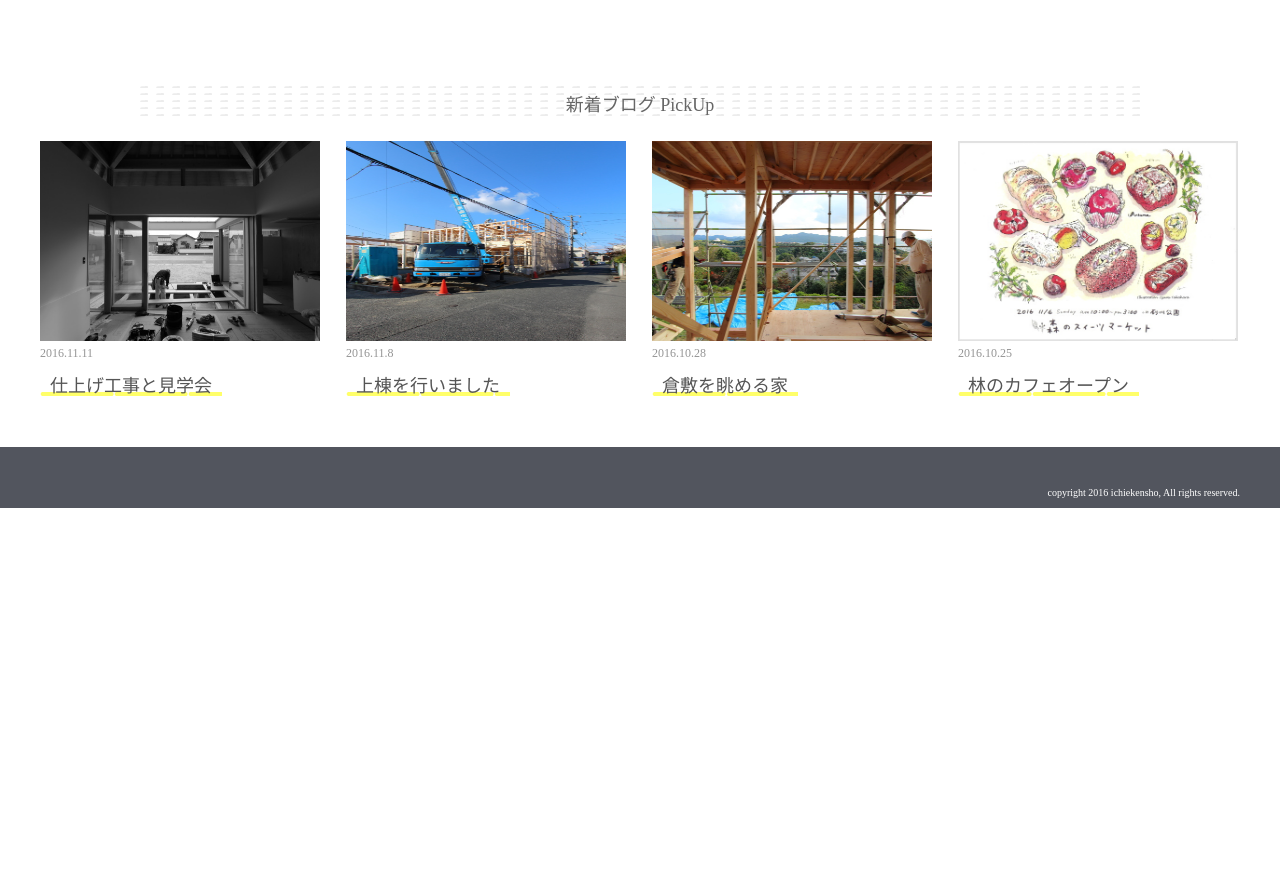
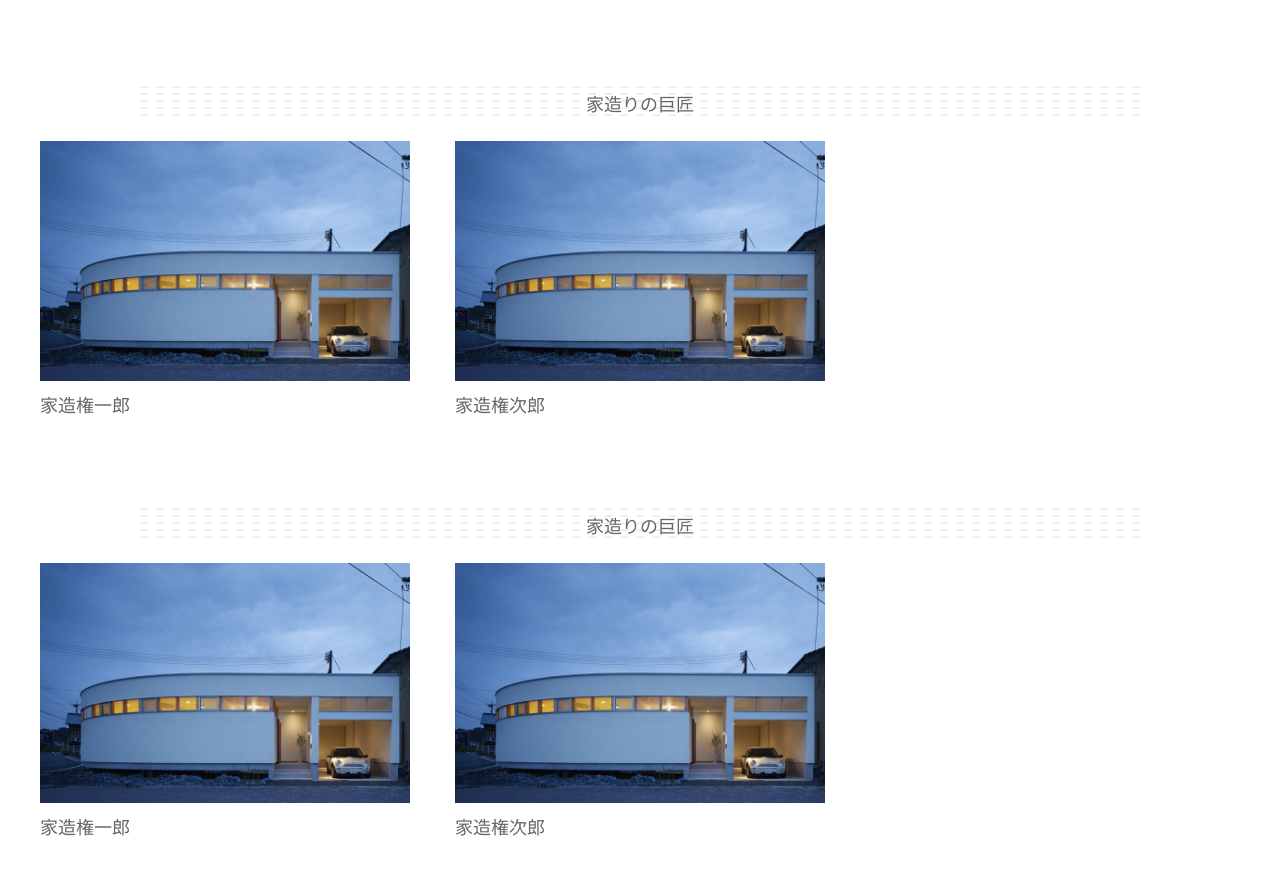
Before and after one commit to T-Aizawa/21, a plain HTML site: page index.html in a window 1280 px wide. Shown: the part 1965-2841 px from the top of the page. Before the commit the page ends 2473 px from the top, so only its background shows below. Drawn offline with nearby package versions, Linux system fonts and the light colour scheme.

Commit message:
セクションを3つに修正

```diff
--- a/index.html
+++ b/index.html
@@ -139,6 +139,40 @@
         </div>
       </section>
       <section class="section">
+        <h1 class="section-header">家造りの巨匠</h1>
+        <div class="section-content inner cf">
+          <div class="box-gallery">
+            <div class="image-box">
+              <img src="./img/ga6.jpg" alt="野田の家テラス">
+            </div>
+            <h2 class="gallery-title">家造権一郎</h2>
+          </div>
+          <div class="box-gallery box-middle">
+            <div class="image-box">
+              <img src="./img/ga6.jpg" alt="野田の家テラス">
+            </div>
+            <h2 class="gallery-title">家造権次郎</h2>
+          </div>
+        </div>
+      </section>
+      <section class="section">
+        <h1 class="section-header">家造りの巨匠</h1>
+        <div class="section-content inner cf">
+          <div class="box-gallery">
+            <div class="image-box">
+              <img src="./img/ga6.jpg" alt="野田の家テラス">
+            </div>
+            <h2 class="gallery-title">家造権一郎</h2>
+          </div>
+          <div class="box-gallery box-middle">
+            <div class="image-box">
+              <img src="./img/ga6.jpg" alt="野田の家テラス">
+            </div>
+            <h2 class="gallery-title">家造権次郎</h2>
+          </div>
+        </div>
+      </section>
+      <section class="section">
         <h1 class="section-header">新着ブログ PickUp</h1>
         <div class="section-content inner cf">
           <article class="article">
```
